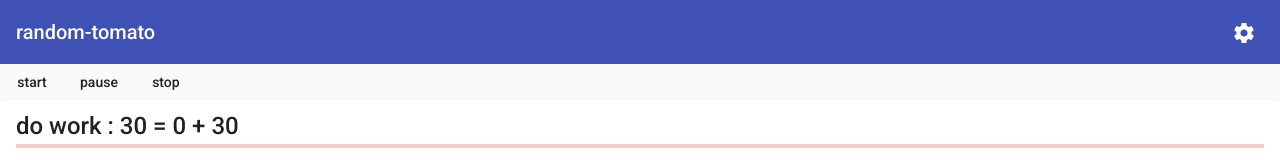
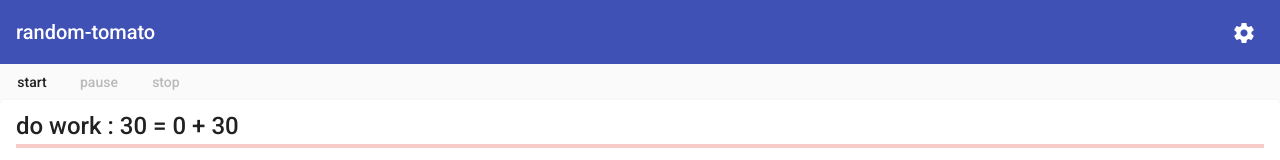
Before and after one commit to gennadytabala/random-tomato, an Angular app: page / in a window 1280 px wide. Shown: the top 160 px of the page. Built offline with nearby package versions, Linux system fonts and the light colour scheme.

Commit message:
start/pause/stop buttons disablig done

```diff
--- a/src/app/components/board/board.component.html
+++ b/src/app/components/board/board.component.html
@@ -1,10 +1,10 @@
-<button mat-button (click) = "startTime()">
+<button mat-button [disabled]="buttonStartDisabled()" (click)="startTime()">
     start
 </button>
-<button mat-button (click) = "pauseTime()">
+<button mat-button [disabled]="buttonPauseDisabled()" (click)="pauseTime()">
     pause
 </button>
-<button mat-button (click) = "stopTime()">
+<button mat-button [disabled]="buttonStopDisabled()" (click)="stopTime()">
     stop
 </button>
 
--- a/src/app/components/board/board.component.ts
+++ b/src/app/components/board/board.component.ts
@@ -99,4 +99,17 @@ export class BoardComponent implements OnInit {
     const progressBarWidth = 100 / this.currentSession.sessionMaxDuration * this.currentSession.duration;
     return progressBarWidth.toString()
   }
+
+  buttonStartDisabled(): boolean {
+    return this.currentSession.sessionStatus === SessionStatus.STARTED
+  }
+  buttonStopDisabled(): boolean {
+    return this.currentSession.sessionStatus === SessionStatus.STOPPED
+  }
+  buttonPauseDisabled(): boolean {
+    return this.currentSession.sessionStatus === SessionStatus.PAUSED
+    ||
+    this.currentSession.sessionStatus === SessionStatus.STOPPED
+  }
+
 }
```
